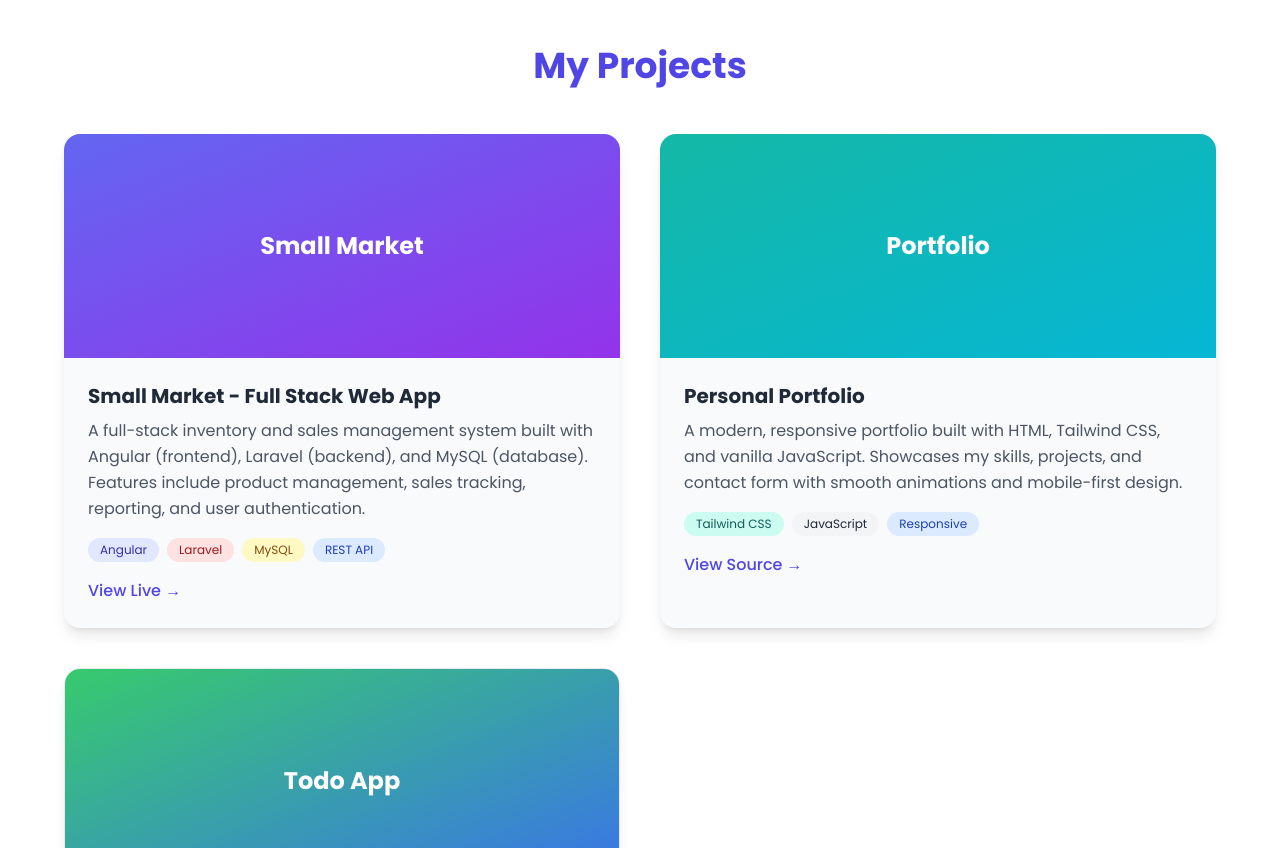
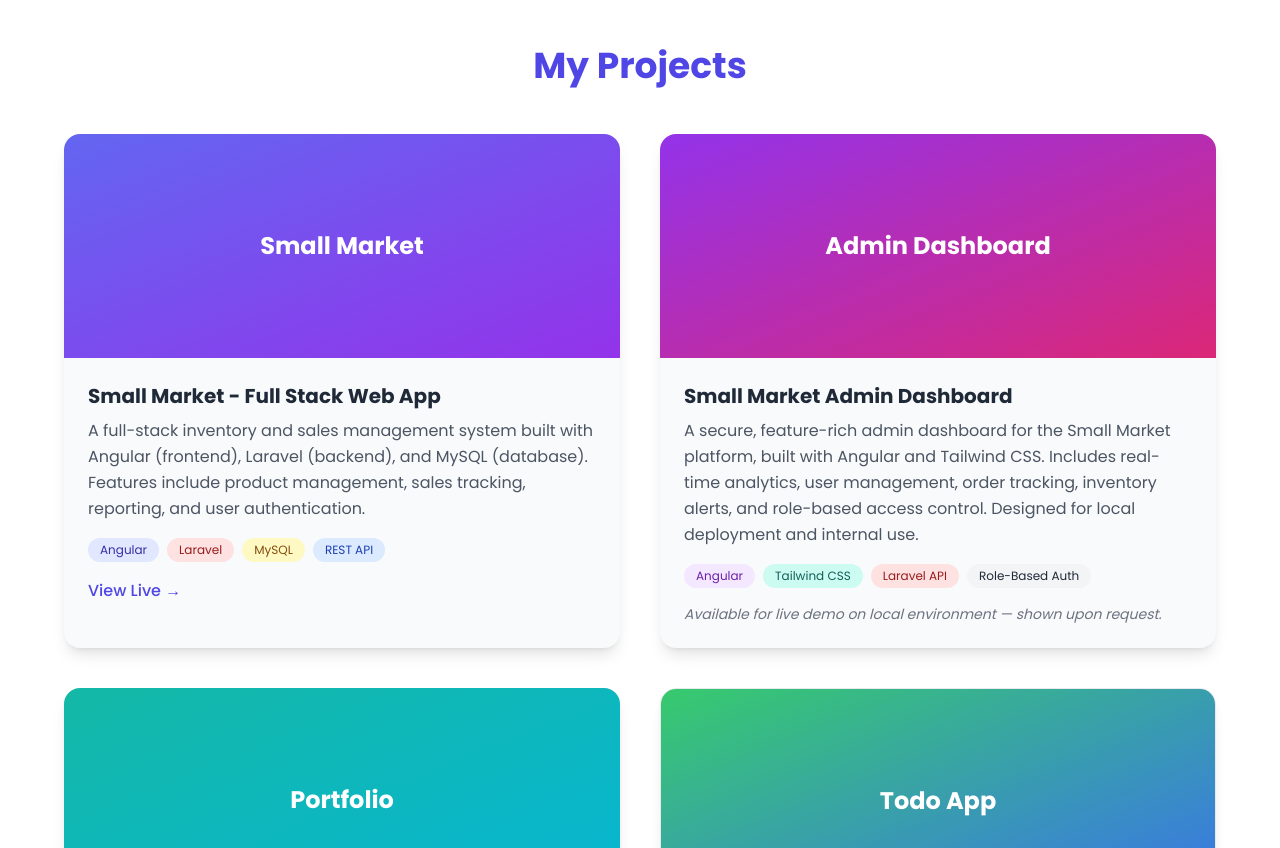
Before and after one commit to Kakada04/portfolio, a plain HTML site: page index.html in a window 1280 px wide. Shown: the part 2460-3308 px from the top of the page. Drawn offline with nearby package versions, Linux system fonts and the light colour scheme.

```diff
--- a/index.html
+++ b/index.html
@@ -260,38 +260,52 @@
         <h3 class="text-2xl font-semibold text-gray-800 mb-8">Frontend Development</h3>
         <div class="grid grid-cols-2 sm:grid-cols-3 lg:grid-cols-5 gap-8 max-w-4xl mx-auto">
 
-        <div class="flex flex-col items-center p-6 bg-white rounded-xl shadow hover:shadow-lg transition-all duration-300 group">
-          <img src="https://cdn.jsdelivr.net/gh/devicons/devicon/icons/angular/angular-original.svg" alt="Angular" class="w-12 h-12 mb-4 opacity-90 group-hover:opacity-100" />
+          <div
+            class="flex flex-col items-center p-6 bg-white rounded-xl shadow hover:shadow-lg transition-all duration-300 group">
+            <img src="https://cdn.jsdelivr.net/gh/devicons/devicon/icons/angular/angular-original.svg" alt="Angular"
+              class="w-12 h-12 mb-4 opacity-90 group-hover:opacity-100" />
             <span class="text-sm font-medium text-gray-700">Angular</span>
           </div>
 
-        <div class="flex flex-col items-center p-6 bg-white rounded-xl shadow hover:shadow-lg transition-all duration-300 group">
-          <img src="https://cdn.jsdelivr.net/gh/devicons/devicon/icons/react/react-original.svg" alt="React" class="w-12 h-12 mb-4 opacity-90 group-hover:opacity-100" />
+          <!-- <div
+            class="flex flex-col items-center p-6 bg-white rounded-xl shadow hover:shadow-lg transition-all duration-300 group">
+            <img src="https://cdn.jsdelivr.net/gh/devicons/devicon/icons/react/react-original.svg" alt="React"
+              class="w-12 h-12 mb-4 opacity-90 group-hover:opacity-100" />
             <span class="text-sm font-medium text-gray-700">React.js</span>
-        </div>
+          </div> -->
 
-        <div class="flex flex-col items-center p-6 bg-white rounded-xl shadow hover:shadow-lg transition-all duration-300 group">
-          <img src="https://cdn.jsdelivr.net/gh/devicons/devicon/icons/typescript/typescript-original.svg" alt="TypeScript" class="w-12 h-12 mb-4 opacity-90 group-hover:opacity-100" />
+          <div
+            class="flex flex-col items-center p-6 bg-white rounded-xl shadow hover:shadow-lg transition-all duration-300 group">
+            <img src="https://cdn.jsdelivr.net/gh/devicons/devicon/icons/typescript/typescript-original.svg"
+              alt="TypeScript" class="w-12 h-12 mb-4 opacity-90 group-hover:opacity-100" />
             <span class="text-sm font-medium text-gray-700">TypeScript</span>
           </div>
 
-        <div class="flex flex-col items-center p-6 bg-white rounded-xl shadow hover:shadow-lg transition-all duration-300 group">
-          <img src="https://cdn.jsdelivr.net/gh/devicons/devicon/icons/javascript/javascript-original.svg" alt="JavaScript" class="w-12 h-12 mb-4 opacity-90 group-hover:opacity-100" />
+          <div
+            class="flex flex-col items-center p-6 bg-white rounded-xl shadow hover:shadow-lg transition-all duration-300 group">
+            <img src="https://cdn.jsdelivr.net/gh/devicons/devicon/icons/javascript/javascript-original.svg"
+              alt="JavaScript" class="w-12 h-12 mb-4 opacity-90 group-hover:opacity-100" />
             <span class="text-sm font-medium text-gray-700">JavaScript</span>
           </div>
 
-        <div class="flex flex-col items-center p-6 bg-white rounded-xl shadow hover:shadow-lg transition-all duration-300 group">
-          <img src="https://cdn.jsdelivr.net/gh/devicons/devicon/icons/html5/html5-original.svg" alt="HTML5" class="w-12 h-12 mb-4 opacity-90 group-hover:opacity-100" />
+          <div
+            class="flex flex-col items-center p-6 bg-white rounded-xl shadow hover:shadow-lg transition-all duration-300 group">
+            <img src="https://cdn.jsdelivr.net/gh/devicons/devicon/icons/html5/html5-original.svg" alt="HTML5"
+              class="w-12 h-12 mb-4 opacity-90 group-hover:opacity-100" />
             <span class="text-sm font-medium text-gray-700">HTML5</span>
           </div>
 
-        <div class="flex flex-col items-center p-6 bg-white rounded-xl shadow hover:shadow-lg transition-all duration-300 group">
-          <img src="https://cdn.jsdelivr.net/gh/devicons/devicon/icons/css3/css3-original.svg" alt="CSS3" class="w-12 h-12 mb-4 opacity-90 group-hover:opacity-100" />
+          <div
+            class="flex flex-col items-center p-6 bg-white rounded-xl shadow hover:shadow-lg transition-all duration-300 group">
+            <img src="https://cdn.jsdelivr.net/gh/devicons/devicon/icons/css3/css3-original.svg" alt="CSS3"
+              class="w-12 h-12 mb-4 opacity-90 group-hover:opacity-100" />
             <span class="text-sm font-medium text-gray-700">CSS3</span>
           </div>
 
-        <div class="flex flex-col items-center p-6 bg-white rounded-xl shadow hover:shadow-lg transition-all duration-300 group">
-          <img src="https://upload.wikimedia.org/wikipedia/commons/d/d5/Tailwind_CSS_Logo.svg" alt="Tailwind CSS" class="w-12 h-12 mb-4 opacity-90 group-hover:opacity-100" />
+          <div
+            class="flex flex-col items-center p-6 bg-white rounded-xl shadow hover:shadow-lg transition-all duration-300 group">
+            <img src="https://upload.wikimedia.org/wikipedia/commons/d/d5/Tailwind_CSS_Logo.svg" alt="Tailwind CSS"
+              class="w-12 h-12 mb-4 opacity-90 group-hover:opacity-100" />
             <span class="text-sm font-medium text-gray-700">Tailwind CSS</span>
           </div>
 
@@ -303,9 +317,11 @@
         <h3 class="text-2xl font-semibold text-gray-800 mb-8">Backend Development</h3>
         <div class="grid grid-cols-2 sm:grid-cols-3 lg:grid-cols-4 gap-8 max-w-4xl mx-auto">
 
-        <div class="flex flex-col items-center p-6 bg-white rounded-xl shadow hover:shadow-lg transition-all duration-300 group">
-          <svg xmlns="http://www.w3.org/2000/svg" width="32" height="32" viewBox="0 0 24 24" fill="none" class="w-12 h-12 mb-4 opacity-90 group-hover:opacity-100"
-              stroke="#ff3b30" stroke-width="1" stroke-linecap="round" stroke-linejoin="round">
+          <div
+            class="flex flex-col items-center p-6 bg-white rounded-xl shadow hover:shadow-lg transition-all duration-300 group">
+            <svg xmlns="http://www.w3.org/2000/svg" width="32" height="32" viewBox="0 0 24 24" fill="none"
+              class="w-12 h-12 mb-4 opacity-90 group-hover:opacity-100" stroke="#ff3b30" stroke-width="1"
+              stroke-linecap="round" stroke-linejoin="round">
               <path d="M3 17l8 5l7 -4v-8l-4 -2.5l4 -2.5l4 2.5v4l-11 6.5l-4 -2.5v-7.5l-4 -2.5z" />
               <path d="M11 18v4" />
               <path d="M7 15.5l7 -4" />
@@ -318,8 +334,10 @@
             <span class="text-sm font-medium text-gray-700">Laravel</span>
           </div>
 
-        <div class="flex flex-col items-center p-6 bg-white rounded-xl shadow hover:shadow-lg transition-all duration-300 group">
-          <img src="https://cdn.jsdelivr.net/gh/devicons/devicon/icons/dot-net/dot-net-original.svg" alt="ASP.NET" class="w-12 h-12 mb-4 opacity-90 group-hover:opacity-100" />
+          <div
+            class="flex flex-col items-center p-6 bg-white rounded-xl shadow hover:shadow-lg transition-all duration-300 group">
+            <img src="https://cdn.jsdelivr.net/gh/devicons/devicon/icons/dot-net/dot-net-original.svg" alt="ASP.NET"
+              class="w-12 h-12 mb-4 opacity-90 group-hover:opacity-100" />
             <span class="text-sm font-medium text-gray-700">ASP.NET</span>
           </div>
 
@@ -341,13 +359,17 @@
         <h3 class="text-2xl font-semibold text-gray-800 mb-8">Database</h3>
         <div class="grid grid-cols-2 sm:grid-cols-3 lg:grid-cols-3 gap-8 max-w-2xl mx-auto">
 
-        <div class="flex flex-col items-center p-6 bg-white rounded-xl shadow hover:shadow-lg transition-all duration-300 group">
-          <img src="https://cdn.jsdelivr.net/gh/devicons/devicon/icons/mysql/mysql-original.svg" alt="MySQL" class="w-12 h-12 mb-4 opacity-90 group-hover:opacity-100" />
+          <div
+            class="flex flex-col items-center p-6 bg-white rounded-xl shadow hover:shadow-lg transition-all duration-300 group">
+            <img src="https://cdn.jsdelivr.net/gh/devicons/devicon/icons/mysql/mysql-original.svg" alt="MySQL"
+              class="w-12 h-12 mb-4 opacity-90 group-hover:opacity-100" />
             <span class="text-sm font-medium text-gray-700">MySQL</span>
           </div>
 
-        <div class="flex flex-col items-center p-6 bg-white rounded-xl shadow hover:shadow-lg transition-all duration-300 group">
-          <img src="https://cdn.jsdelivr.net/gh/devicons/devicon/icons/mongodb/mongodb-original.svg" alt="MongoDB" class="w-12 h-12 mb-4 opacity-90 group-hover:opacity-100" />
+          <div
+            class="flex flex-col items-center p-6 bg-white rounded-xl shadow hover:shadow-lg transition-all duration-300 group">
+            <img src="https://cdn.jsdelivr.net/gh/devicons/devicon/icons/mongodb/mongodb-original.svg" alt="MongoDB"
+              class="w-12 h-12 mb-4 opacity-90 group-hover:opacity-100" />
             <span class="text-sm font-medium text-gray-700">MongoDB</span>
           </div>
 
@@ -383,6 +405,28 @@
             class="text-primary font-medium hover:underline inline-flex items-center">
             View Live →
           </a>
+        </div>
+      </div>
+
+      <!-- New Project: Small Market Admin Dashboard -->
+      <div class="bg-gray-50 rounded-2xl overflow-hidden shadow-lg hover:shadow-2xl transition-all duration-300 transform hover:scale-105">
+        <div class="h-56 bg-gradient-to-br from-purple-600 to-pink-600 flex items-center justify-center">
+          <span class="text-white text-2xl font-bold">Admin Dashboard</span>
+        </div>
+        <div class="p-6">
+          <h3 class="text-xl font-bold text-gray-800 mb-2">Small Market Admin Dashboard</h3>
+          <p class="text-gray-600 mb-4">
+            A secure, feature-rich admin dashboard for the Small Market platform, built with Angular and Tailwind CSS.
+            Includes real-time analytics, user management, order tracking, inventory alerts, and role-based access control.
+            Designed for local deployment and internal use.
+          </p>
+          <div class="flex flex-wrap gap-2 mb-4">
+            <span class="px-3 py-1 bg-purple-100 text-purple-800 text-xs rounded-full">Angular</span>
+            <span class="px-3 py-1 bg-teal-100 text-teal-800 text-xs rounded-full">Tailwind CSS</span>
+            <span class="px-3 py-1 bg-red-100 text-red-800 text-xs rounded-full">Laravel API</span>
+            <span class="px-3 py-1 bg-gray-100 text-gray-800 text-xs rounded-full">Role-Based Auth</span>
+          </div>
+          <p class="text-sm text-gray-500 italic">Available for live demo on local environment — shown upon request.</p>
         </div>
       </div>
 
```
Lines whose indentation alone changed are shown as unchanged.
